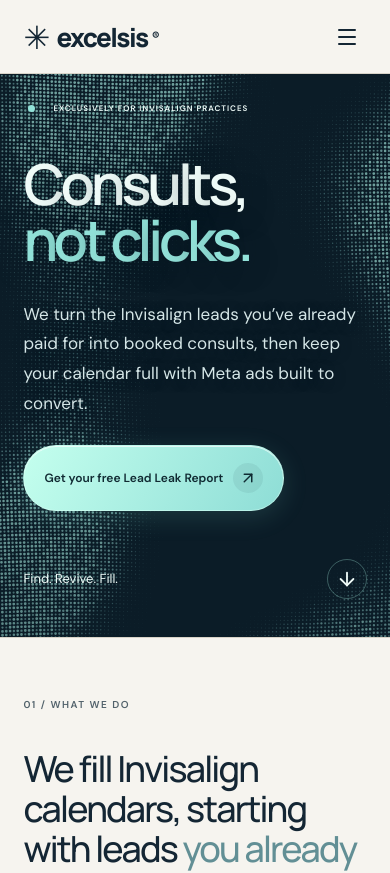
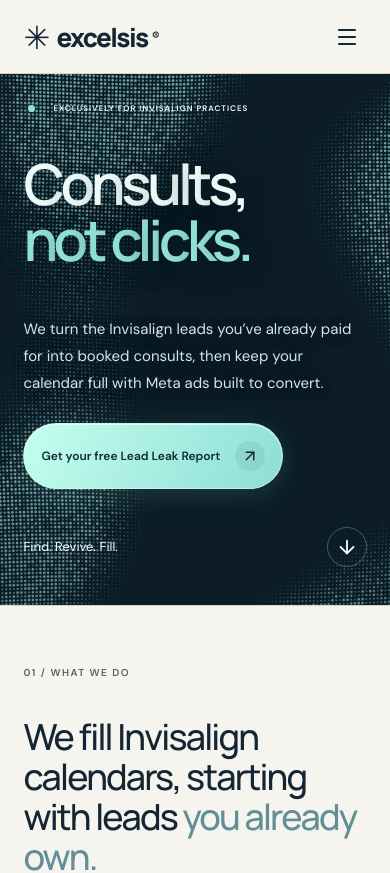
Before and after one commit to Wang023/Excelsis-v2, a Next.js app: page / in a window 390 px wide. Shown: the top 873 px of the page. Built offline with nearby package versions, Linux system fonts and the light colour scheme.

Commit message:
Restore hero supporting copy and CTA below headline

```diff
--- a/app/page.tsx
+++ b/app/page.tsx
@@ -15,12 +15,12 @@ export default function Home() {
         </div>
         <div className="hero-heading-row">
           <HeroHeadline />
+        </div>
+        <div className="hero-bottom">
           <div className="hero-conversion">
             <p>We turn the Invisalign leads you’ve already paid for into booked consults, then keep your calendar full with Meta ads built to convert.</p>
             <Link className="button" href="#contact">Get your free Lead Leak Report <ArrowUpRight size={18} /></Link>
           </div>
-        </div>
-        <div className="hero-bottom">
           <div className="hero-signoff">
             <span>Find. Revive. Fill.</span>
             <a href="#what-we-do" aria-label="Explore what we do">
--- a/app/revival.css
+++ b/app/revival.css
@@ -1276,36 +1276,17 @@ textarea:focus-visible {
   isolation: isolate;
   text-shadow: 0 3px 28px #07182290;
 }
-/* Place the supporting message and action alongside the headline. */
-.hero-heading-row { grid-template-columns: minmax(0, 1.4fr) minmax(320px, 1fr); gap: 6%; }
-.hero-conversion {
-  min-width: 0;
-  padding: 26px 0 26px 28px;
-  border-left: 1px solid #92e2d95c;
-  background: linear-gradient(90deg, #0b1c2766, transparent);
-}
-.hero-conversion p {
-  margin: 0 0 30px;
-  max-width: 430px;
-  color: #d5e6e7;
-  font-size: clamp(17px, 1.45vw, 21px);
-  line-height: 1.75;
-  text-shadow: 0 2px 12px #0b1c27;
-}
+/* Supporting copy and CTA return to the lower left of the hero. */
+.hero-heading-row { grid-template-columns: minmax(0, 1fr); }
+.hero-conversion { min-width: 0; max-width: 510px; }
+.revival-hero .hero-conversion p { color: #d5e6e7; text-shadow: 0 2px 12px #0b1c27; }
 .hero-conversion .button { max-width: 100%; }
-.revival-hero .hero-bottom { justify-content: flex-end; }
 @media (max-width: 1050px) {
-  .hero-heading-row { grid-template-columns: minmax(0, 1.2fr) minmax(280px, 1fr); gap: 24px; }
   .revival-hero .hero-heading-row h1 { font-size: clamp(48px, 7.8vw, 82px); }
-  .hero-conversion { padding-left: 20px; }
-  .hero-conversion .button { padding: 15px; gap: 10px; font-size: 11px; }
 }
 @media (max-width: 700px) {
-  .hero-heading-row { grid-template-columns: minmax(0, 1fr); gap: 32px; margin: 40px 0 48px; }
+  .hero-heading-row { margin: 40px 0 48px; }
   .revival-hero .hero-heading-row h1 { font-size: clamp(44px, 14.5vw, 90px); }
-  .hero-conversion { padding: 0; border-left: 0; background: none; }
-  .hero-conversion p { max-width: 460px; font-size: 17px; margin-bottom: 26px; }
-  .hero-conversion .button { font-size: 12px; padding: 17px 20px; }
   .revival-hero { min-height: auto; }
   .revival-hero .hero-bottom { margin-top: 0; }
 }
```
